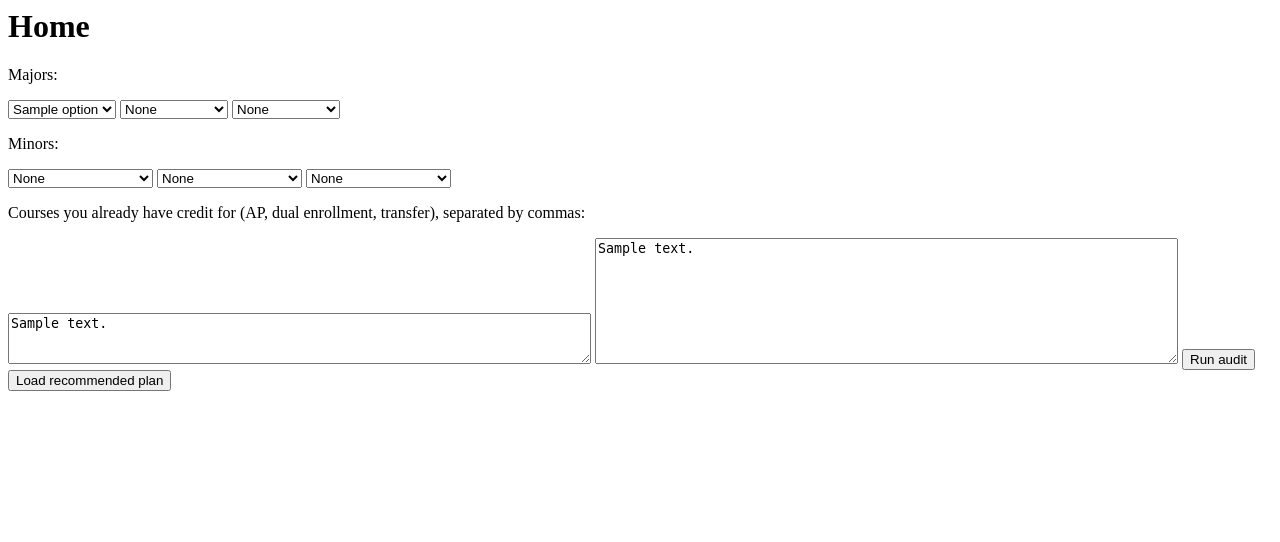
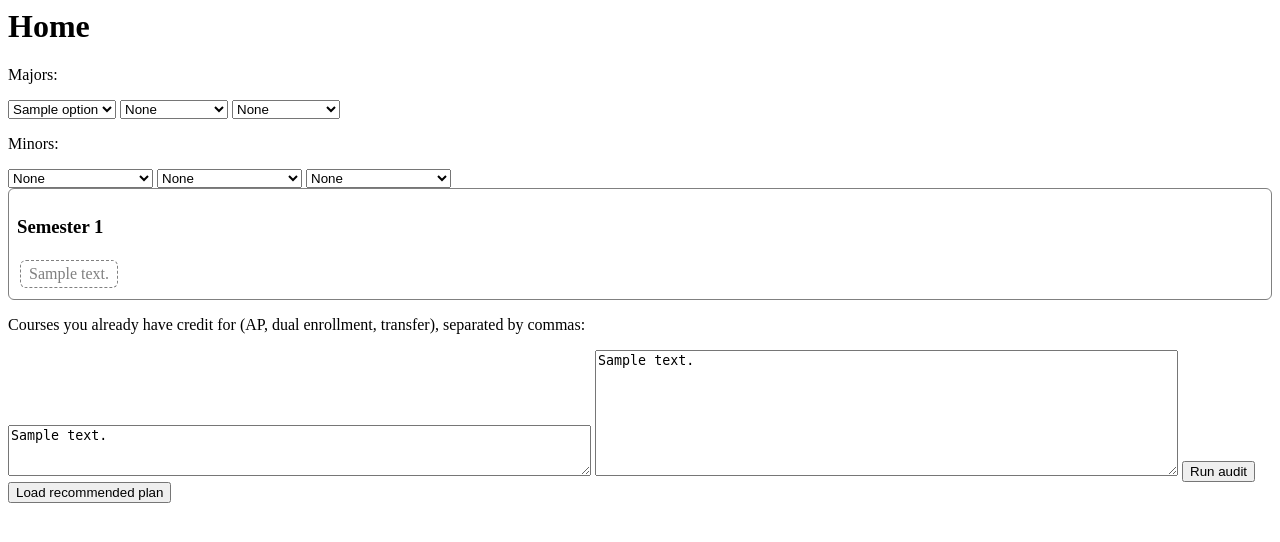
Before and after one commit to jamfolio/lsu-academic-planner, a Flask app: template templates/home.html in a window 1280 px wide. Shown: the top 542 px of the page. Run offline with Flask 3, Linux system fonts and the light colour scheme; the template is opened without the code that fills it: most values are stand-ins (such as "Sample title", 1, 10 or a date in 2020); parts of the project's set-up code (start-up, migrations or seed data) failed here and were passed over.

Commit message:
Semester boxes and chips in the builder

```diff
--- a/app.py
+++ b/app.py
@@ -50,6 +50,7 @@ def home():
     options = []
     minor_options = []
     plan_text = ""
+    plan = []
     selected_majors = ["", "", ""]
     selected_minors = ["", "", ""]
     prior_text = ""
@@ -112,6 +113,7 @@ def home():
         selected_minors=selected_minors,
         prior_text=prior_text,
         minor_options=minor_options,
+        plan=plan,
     )
 
 
--- a/templates/home.html
+++ b/templates/home.html
@@ -1,7 +1,31 @@
 <html>
 
 <head>
+<style>
+    .semester {
+        border: 1px solid gray;
+        padding: 8px;
+        margin-bottom: 12px;
+        border-radius: 6px;
+    }
 
+    .chip {
+        display: inline-block;
+        border:1px solid gray;
+        padding: 4px 8px;
+        margin: 3px;
+        border-radius: 6px;
+    }
+
+    .slot {
+        display: inline-block;
+        border:1px dashed gray;
+        padding: 4px 8px;
+        margin: 3px;
+        border-radius: 6px;
+        color: gray;
+    }
+</style>
 </head>
 
 <body>
@@ -27,6 +51,19 @@
         </select>
         {% endfor %}
 
+        {% for semester in plan %}
+        <div class="semester">
+            <h3>Semester {{ loop.index }}</h3>
+            {% for e in semester %}
+            {% if e.type == "course" %}
+            <div class="chip">{{ e.code }}</div>
+            {% else %}
+            <div class="chip slot">{{ e.description }}</div>
+            {% endif %}
+            {% endfor %}
+        </div>
+        {% endfor %}
+
         <p>Courses you already have credit for (AP, dual enrollment, transfer), separated by commas:</p>
         <textarea name="prior" rows="3" cols="70">{{ prior_text }}</textarea>
 
```
